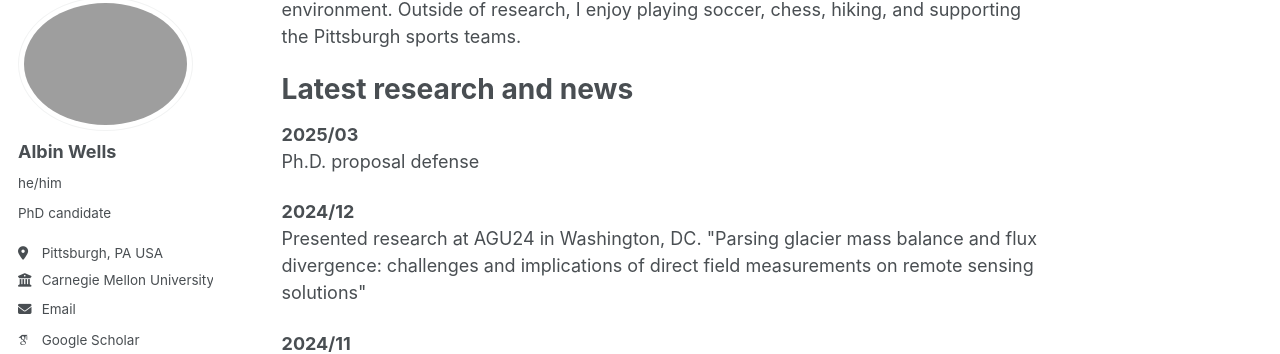
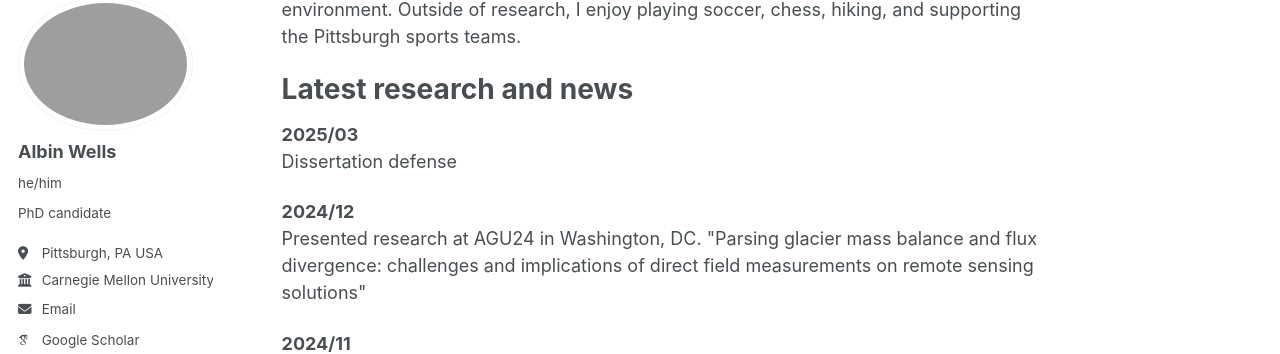
Before and after one commit to albinwwells/albinwwells.github.io, a Jekyll site: the page built from _pages/about.md, in a window 1280 px wide and 900 px high, scrolled down 525 px. Shown: the part 109-463 px from the top of the window. Built offline with Jekyll 4.4.1, drawn with Linux system fonts in a browser that asks for light colours; some web fonts are replaced.

Commit message:
Update about.md

```diff
--- a/_pages/about.md
+++ b/_pages/about.md
@@ -21,7 +21,7 @@ I grew up in Pittsburgh, PA before attending Brown University for my undergradua
 Latest research and news
 ======
 <p> <strong> 2025/03 </strong> <br>
-Ph.D. proposal defense </p>
+Dissertation defense </p>
 
 <p> <strong> 2024/12 </strong> <br>
 Presented research at AGU24 in Washington, DC. "Parsing glacier mass balance and flux divergence: challenges and implications of direct field measurements on remote sensing solutions" </p>
```
